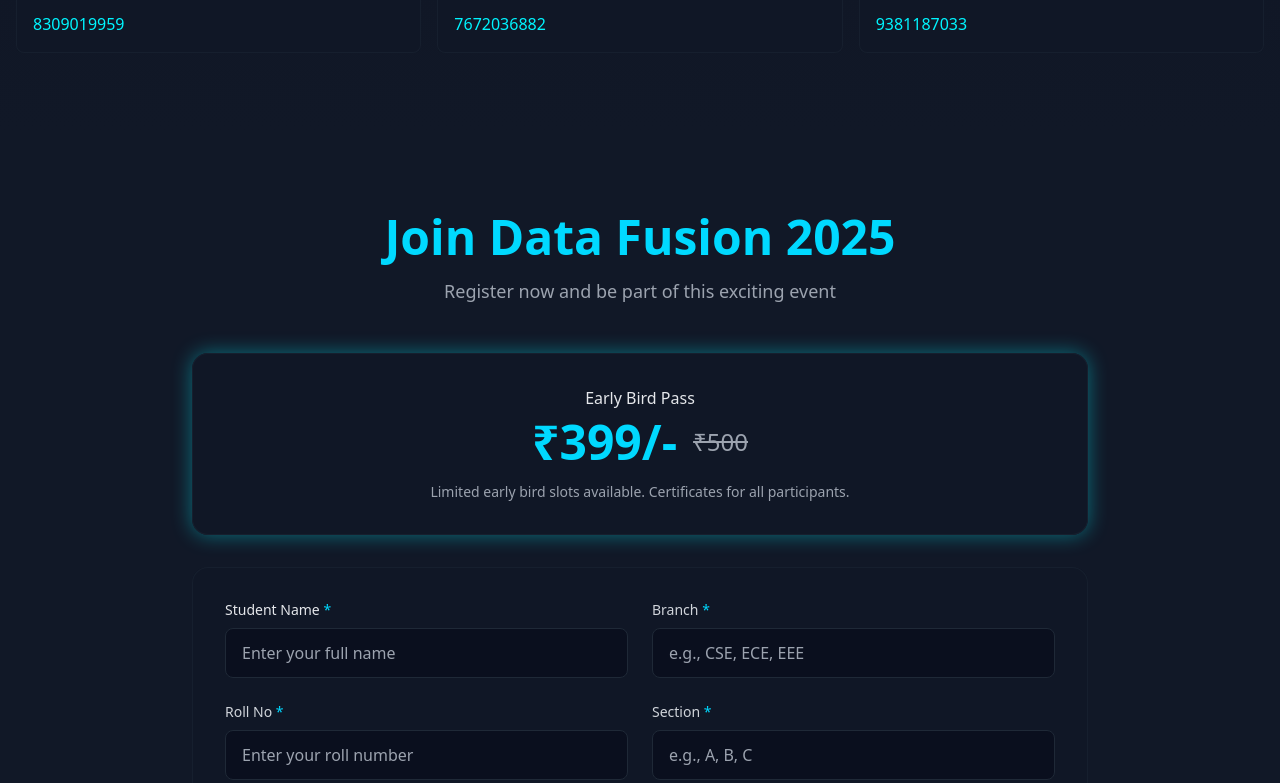
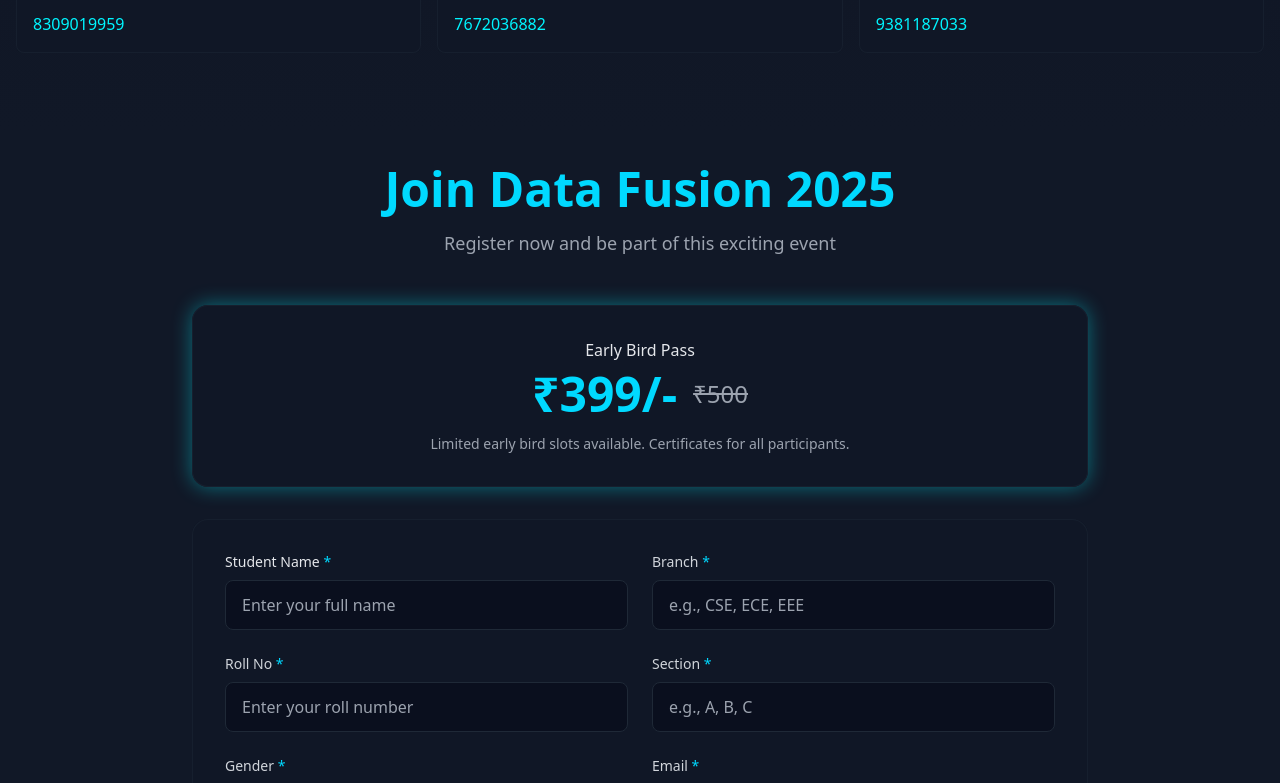
Before and after one commit to katkurisanjay/datafusion25, a React (Vite) app: page / in a window 1280 px wide. Shown: the part 5345-6128 px from the top of the page. Built offline with nearby package versions, Linux system fonts and the light colour scheme.

Commit message:
reduced margin

```diff
--- a/src/components/Register.tsx
+++ b/src/components/Register.tsx
@@ -139,7 +139,7 @@ const Register = () => {
   };
 
   return (
-    <section id="register" className="py-20 px-4 bg-dark-card">
+    <section id="register" className="py-8 px-4 bg-dark-card">
       <div className="container mx-auto max-w-4xl">
         <h2 className="text-4xl md:text-5xl font-bold text-center mb-4 text-primary">
           Join Data Fusion 2025
```
